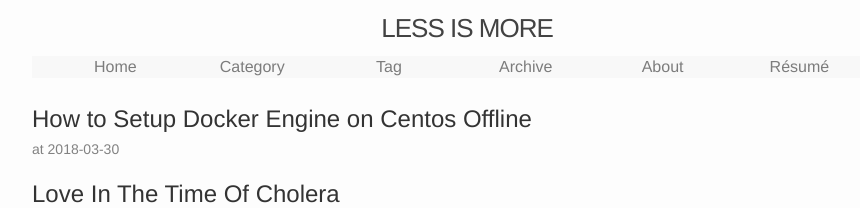
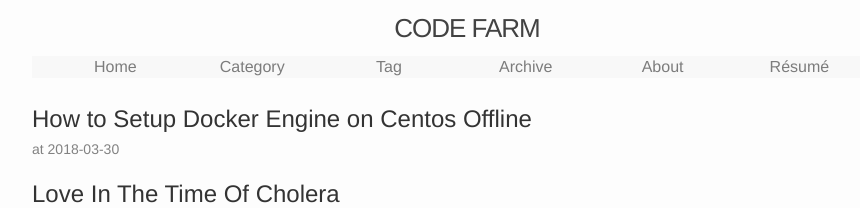
Before and after one commit to ousiax/ousiax.github.io, a Jekyll site: the page built from index.html, in a window 1280 px wide. Shown: the top 208 px of the page, without its empty margins (173-1033 px from the left). Built offline with Jekyll 4.4.1, drawn with Linux system fonts in a browser that asks for light colours; the list of posts is cut into pages by our own code.

Commit message:
Update title from 'LESS IS MORE' to 'CODE FARM'

```diff
--- a/_config.yml
+++ b/_config.yml
@@ -6,7 +6,7 @@
 # 'jekyll serve'. If you change this file, please restart the server process.
 
 # Site settings
-title: LESS IS MORE
+title: CODE FARM
 email: qqbuby@gmail.com
 description: > # this means to ignore newlines until "baseurl:"
     All animals are equal but some animals are more equal than others.
```
